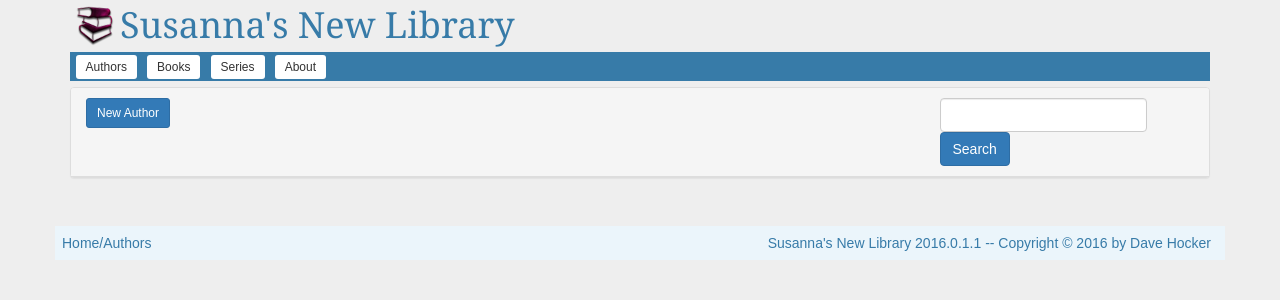
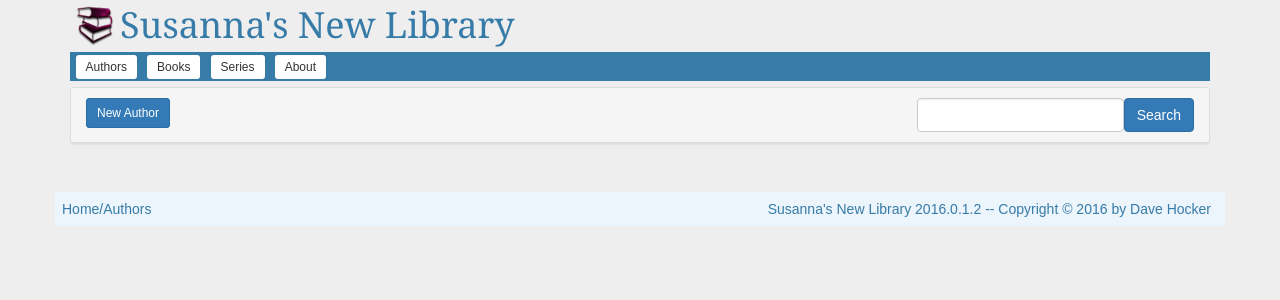
Before and after one commit to dhocker/susannas-library-frb, a Flask app: page /authors-page in a window 1280 px wide. Shown: the top 300 px of the page. Run offline with Flask 2, Linux system fonts and the light colour scheme; style sheets or scripts are compiled from the project's sources; parts of the project's set-up code (start-up, migrations or seed data) failed here and were passed over; some libraries are stand-ins or nearby versions.

Commit message:
Increment version number. Improve layout of search bar controls.

```diff
--- a/Version.py
+++ b/Version.py
@@ -16,7 +16,7 @@ def GetVersion():
   """
   Returns the current app version
   """
-  return "2016.0.1.1"
+  return "2016.0.1.2"
 
 
 @app.context_processor
--- a/app/templates/authors.html
+++ b/app/templates/authors.html
@@ -41,15 +41,15 @@
                     new-author-dialog module.
                 #}
                 <div class="row">
-                    <div class="col-md-9">
+                    <div class="col-md-8">
                         <button id="new-author-btn" type="button" class="btn btn-primary btn-sm">
                             New Author
                         </button>
                     </div>
-                    <div class="col-md-3">
+                    <div class="col-md-4">
                         <form class="form-inline">
-                            <input type="text" class="form-control" id="search-text" />
-                            <button id="search-button" class="btn btn-primary btn-md" type="button">Search</button>
+                            <button id="search-button" class="btn btn-primary btn-md pull-right" type="button">Search</button>
+                            <input type="text" class="form-control pull-right" id="search-text" />
                         </form>
                     </div>
                 </div>
```
Also changed, not shown: app/templates/books.html (+4 -4 lines), app/templates/paged-books.html (+4 -4 lines), app/templates/series.html (+4 -4 lines).
